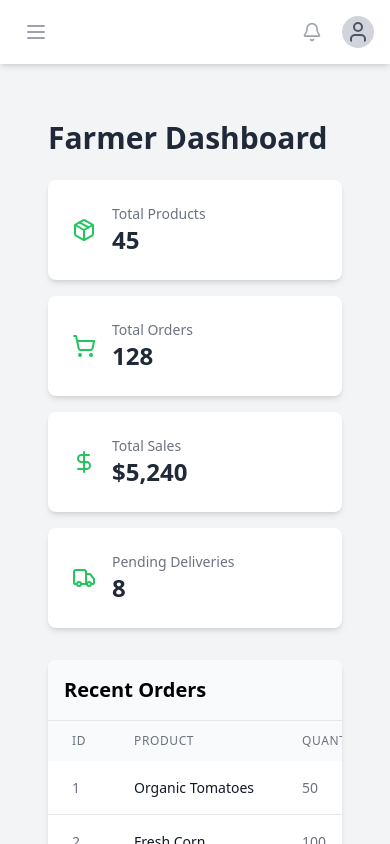
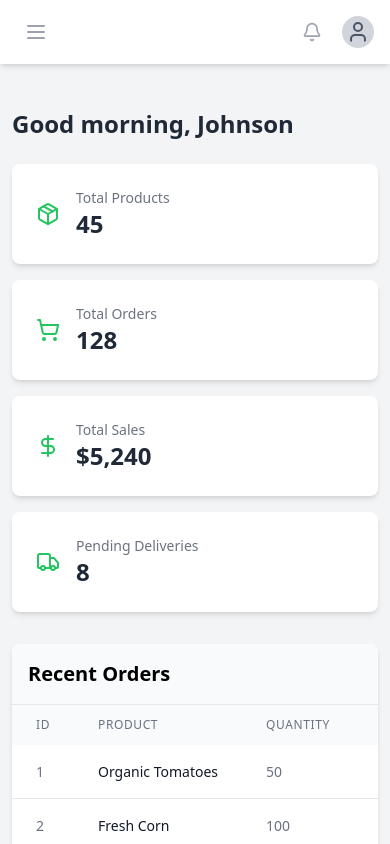
Before and after one commit to tobidada001/ag, a React (Vite) app: page /dashboard in a window 390 px wide. Built offline with nearby package versions, Linux system fonts and the light colour scheme.

Commit message:
Added vercel.json and also fixed margin issues in components

```diff
--- a/src/pages/dashboard/Dashboard.jsx
+++ b/src/pages/dashboard/Dashboard.jsx
@@ -19,8 +19,8 @@ const Dashboard = () => {
   ];
 
   return (
-    <div className="p-6 bg-gray-100 min-h-screen">
-      <h1 className="text-3xl font-bold text-gray-800 mb-6">Farmer Dashboard</h1>
+    <div className="p-3 md:p-6 bg-gray-100 min-h-screen">
+      <h1 className="text-2xl md:text-3xl font-bold text-gray-800 mb-6">Good morning, Johnson</h1>
 
       {/* Stats Section */}
       <div className="grid grid-cols-1 sm:grid-cols-2 lg:grid-cols-4 gap-4 mb-8">
--- a/src/pages/dashboard/DashboardLayout.jsx
+++ b/src/pages/dashboard/DashboardLayout.jsx
@@ -85,7 +85,7 @@ const DashboardLayout = ({ children }) => {
 
         {/* Page Content */}
         <main className="flex-1 overflow-x-hidden overflow-y-auto bg-gray-100">
-          <div className="container mx-auto px-6 py-8">
+          <div className="container mx-auto  md:px-6 py-8">
             {children}
           </div>
         </main>
```
Also changed, not shown: vercel.json (added).
